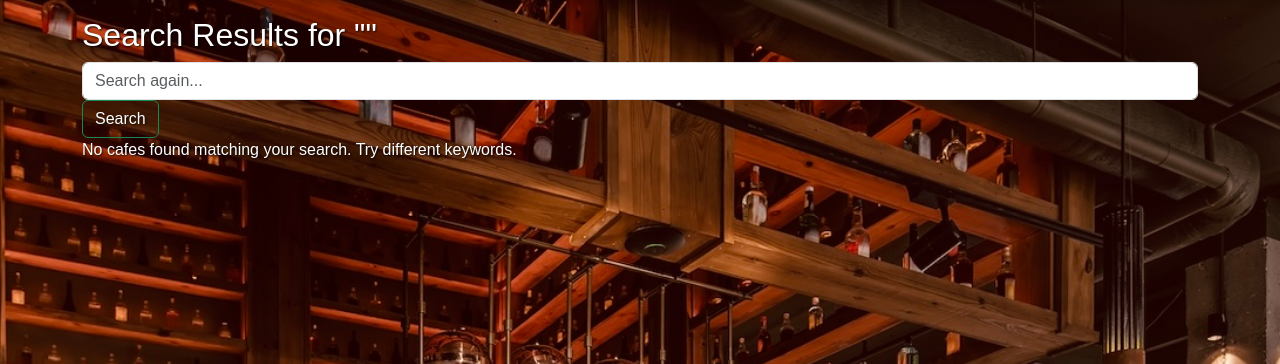
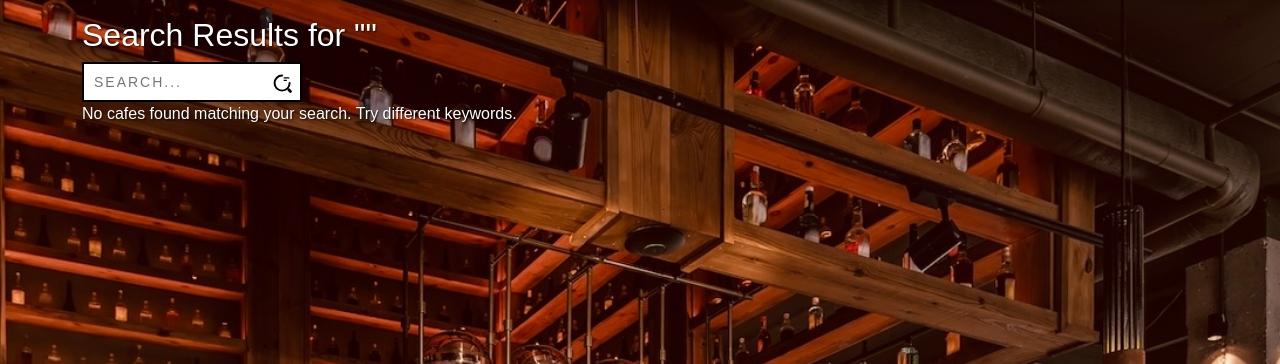
Before and after one commit to Martin-Gubala/WAD2-8C, a Django app: page /search/ in a window 1280 px wide. Shown: the part 56-420 px from the top of the page. Run offline with Django 3.2, Linux system fonts and the light colour scheme.

Commit message:
Added a new Search_Bar

```diff
--- a/WAD2-8C/WAD2_Project/cafeCritics/static/css/style.css
+++ b/WAD2-8C/WAD2_Project/cafeCritics/static/css/style.css
@@ -630,3 +630,45 @@ footer {
   .btn-ready:hover:before {
     transform: translateX(15em);
   }
+
+  .input-container {
+    width: 220px;
+    position: relative;
+  }
+
+  .icon {
+    position: absolute;
+    right: 10px;
+    top: calc(50% + 5px);
+    transform: translateY(calc(-50% - 5px));
+  }
+
+  .input {
+    width: 100%;
+    height: 40px;
+    padding: 10px;
+    transition: .2s linear;
+    border: 2.5px solid black;
+    font-size: 14px;
+    text-transform: uppercase;
+    letter-spacing: 2px;
+  }
+
+  .input:focus {
+    outline: none;
+    border: 0.5px solid black;
+    box-shadow: -5px -5px 0px black;
+  }
+
+  .input-container:hover > .icon {
+    animation: anim 1s linear infinite;
+  }
+
+  @keyframes anim {
+    0%, 100% {
+      transform: translateY(calc(-50% - 5px)) scale(1);
+    }
+    50% {
+      transform: translateY(calc(-50% - 5px)) scale(1.1);
+    }
+  }
--- a/WAD2-8C/templates/registration/base_generic.html
+++ b/WAD2-8C/templates/registration/base_generic.html
@@ -18,13 +18,25 @@
                 <!-- Navigation bar -->
         <nav class="navbar navbar-expand-lg navbar-light bg-light">
             <div class="container">
-                <!-- Conditional display of search bar based on template context -->
                 {% if show_search %}
-                <form class="d-flex" method="GET" action="{% url 'cafeCritics:search' %}">
-                    <input class="form-control me-2" type="search" placeholder="Search for Cafe" aria-label="Search" name="q">
-                    <button class="btn btn-outline-success" type="submit">Search</button>
-                </form>
-                {% endif %}
+<form class="d-flex" method="GET" action="{% url 'cafeCritics:search' %}">
+    <div class="input-container">
+        <input type="text" name="q" class="input" placeholder="search..." />
+        <span class="icon">
+            <svg width="19px" height="19px" viewBox="0 0 24 24" fill="none" xmlns="http://www.w3.org/2000/svg">
+                <g id="SVGRepo_bgCarrier" stroke-width="0"></g>
+                <g id="SVGRepo_tracerCarrier" stroke-linecap="round" stroke-linejoin="round"></g>
+                <g id="SVGRepo_iconCarrier">
+                    <path opacity="1" d="M14 5H20" stroke="#000" stroke-width="1.5" stroke-linecap="round" stroke-linejoin="round"></path>
+                    <path opacity="1" d="M14 8H17" stroke="#000" stroke-width="1.5" stroke-linecap="round" stroke-linejoin="round"></path>
+                    <path d="M21 11.5C21 16.75 16.75 21 11.5 21C6.25 21 2 16.75 2 11.5C2 6.25 6.25 2 11.5 2" stroke="#000" stroke-width="2.5" stroke-linecap="round" stroke-linejoin="round"></path>
+                    <path opacity="1" d="M22 22L20 20" stroke="#000" stroke-width="3.5" stroke-linecap="round" stroke-linejoin="round"></path>
+                </g>
+            </svg>
+        </span>
+    </div>
+</form>
+{% endif %}
                 <!-- Mobile responsive toggle button for smaller screens -->
                 <button class="navbar-toggler" type="button" data-bs-toggle="collapse" data-bs-target="#navbarNavAltMarkup" aria-controls="navbarNavAltMarkup" aria-expanded="false" aria-label="Toggle navigation">
                     <span class="navbar-toggler-icon"></span>
--- a/WAD2-8C/templates/registration/search_results.html
+++ b/WAD2-8C/templates/registration/search_results.html
@@ -1,13 +1,25 @@
 {% extends "registration/base_generic.html" %}
-
 {% block title %}Search Results{% endblock %}
-
 {% block content %}
 <div class="container mt-3">
     <h2>Search Results for "{{ query }}"</h2>
+    <!-- Search bar form -->
     <form method="GET" action="{% url 'cafeCritics:search' %}" class="form-inline">
-        <input class="form-control mr-sm-2" type="search" placeholder="Search again..." aria-label="Search" name="q" value="{{ query }}">
-        <button class="btn btn-outline-success my-2 my-sm-0" type="submit">Search</button>
+        <div class="input-container">
+            <input type="text" name="q" class="input" placeholder="search..." value="{{ query }}">
+            <span class="icon">
+                <svg width="19px" height="19px" viewBox="0 0 24 24" fill="none" xmlns="http://www.w3.org/2000/svg">
+                    <g id="SVGRepo_bgCarrier" stroke-width="0"></g>
+                    <g id="SVGRepo_tracerCarrier" stroke-linecap="round" stroke-linejoin="round"></g>
+                    <g id="SVGRepo_iconCarrier">
+                        <path opacity="1" d="M14 5H20" stroke="#000" stroke-width="1.5" stroke-linecap="round" stroke-linejoin="round"></path>
+                        <path opacity="1" d="M14 8H17" stroke="#000" stroke-width="1.5" stroke-linecap="round" stroke-linejoin="round"></path>
+                        <path d="M21 11.5C21 16.75 16.75 21 11.5 21C6.25 21 2 16.75 2 11.5C2 6.25 6.25 2 11.5 2" stroke="#000" stroke-width="2.5" stroke-linecap="round" stroke-linejoin="round"></path>
+                        <path opacity="1" d="M22 22L20 20" stroke="#000" stroke-width="3.5" stroke-linecap="round" stroke-linejoin="round"></path>
+                    </g>
+                </svg>
+            </span>
+        </div>
     </form>
 
     {% if results %}
```
Also changed, not shown: WAD2-8C/WAD2_Project/db.sqlite3.
